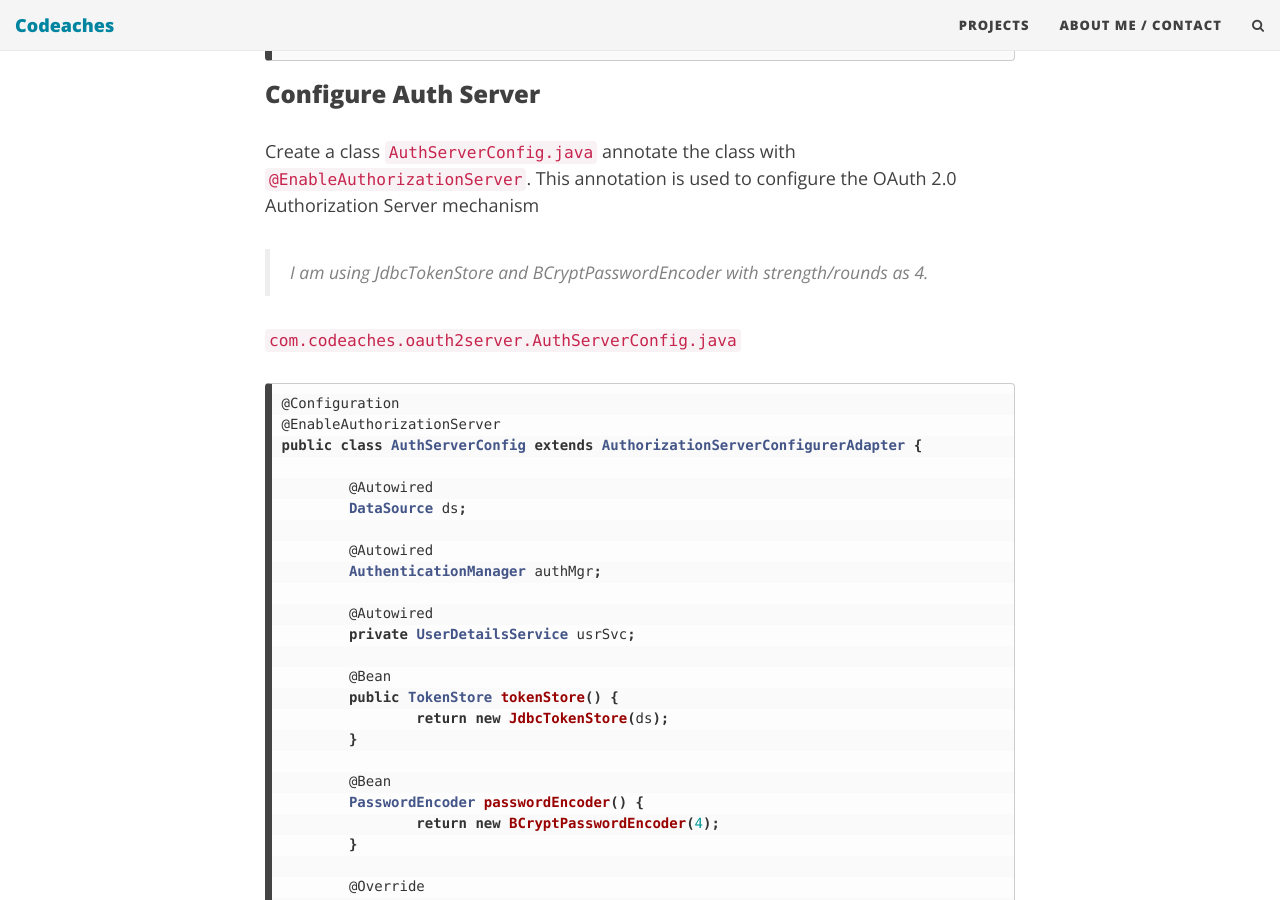
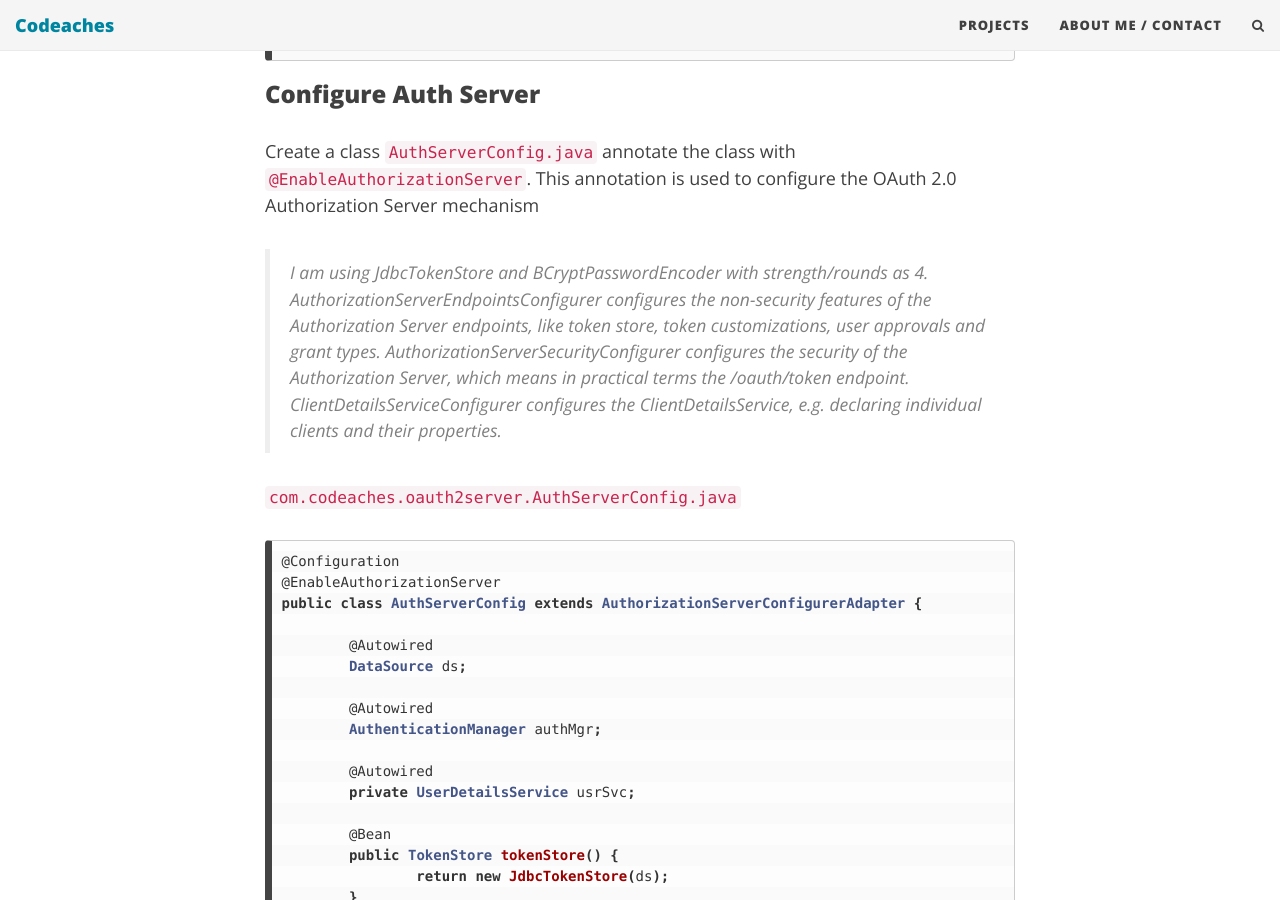
Before and after one commit to codeaches/codeaches.github.io, a Jekyll site: the page built from _posts/2018-12-20-Spring Boot-OAuth2 and Resource Server setup.md, in a window 1280 px wide and 900 px high, scrolled down 6428 px. Built offline with Jekyll 4.4.1, drawn with Linux system fonts in a browser that asks for light colours; nearby versions of some CDN libraries; comment, search, counter and statistics services are not loaded.

Commit message:
no message

````diff
--- a/_posts/2018-12-20-Spring Boot-OAuth2 and Resource Server setup.md
+++ b/_posts/2018-12-20-Spring Boot-OAuth2 and Resource Server setup.md
@@ -244,6 +244,9 @@ spring.datasource.data=classpath:sql/oauth2_dml.sql, classpath:sql/groupauthorit
 Create a class `AuthServerConfig.java` annotate the class with `@EnableAuthorizationServer`. This annotation is used to configure the OAuth 2.0 Authorization Server mechanism
 
 > I am using JdbcTokenStore and BCryptPasswordEncoder with strength/rounds as 4.
+> AuthorizationServerEndpointsConfigurer configures the non-security features of the Authorization Server endpoints, like token store, token customizations, user approvals and grant types.
+> AuthorizationServerSecurityConfigurer configures the security of the Authorization Server, which means in practical terms the /oauth/token endpoint.
+> ClientDetailsServiceConfigurer configures the ClientDetailsService, e.g. declaring individual clients and their properties.
 
 `com.codeaches.oauth2server.AuthServerConfig.java`
 ```java
````
